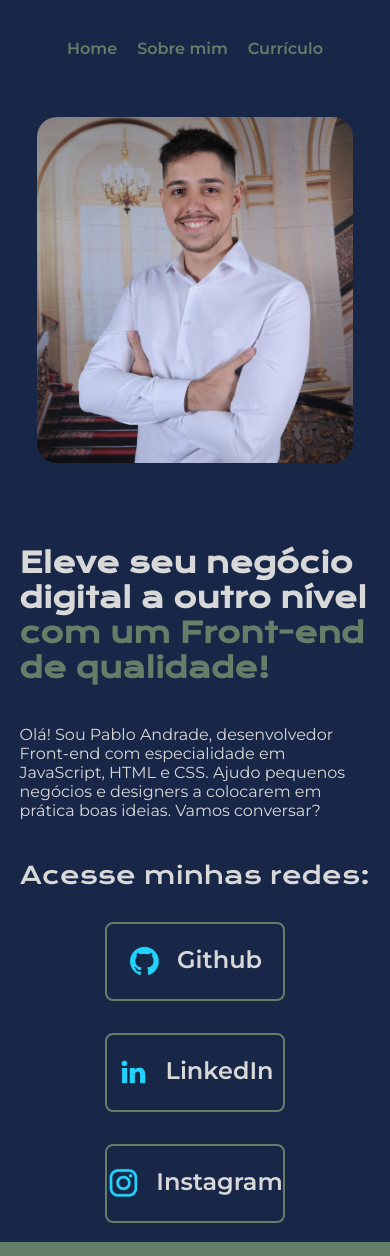
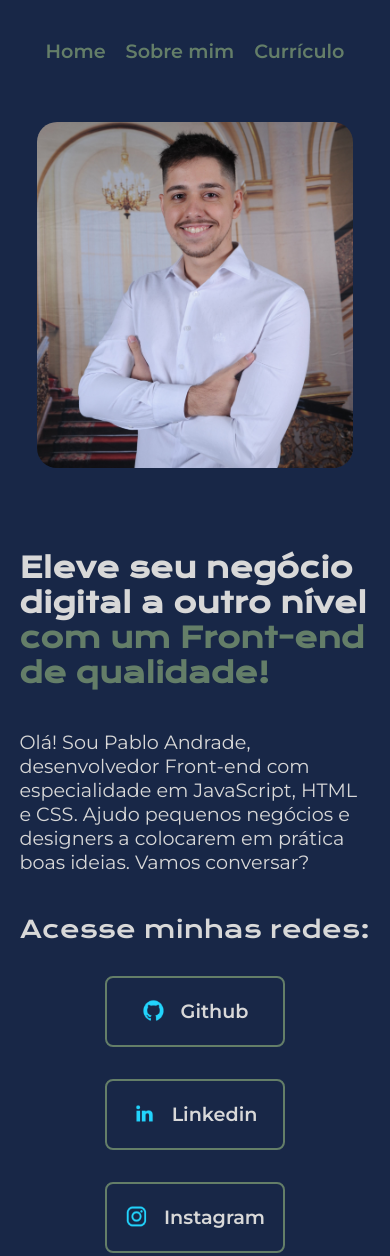
Before and after one commit to PabletsStep/portfolio, a plain HTML site: page index.html in a window 390 px wide. Shown: the top 1256 px of the page. Drawn offline with nearby package versions, Linux system fonts and the light colour scheme.

Commit message:
finalizando projeto

```diff
--- a/index.html
+++ b/index.html
@@ -25,15 +25,15 @@
                 <div class="apresentacao__links">
                     <h2 class="apresentacao__links__subtitulo">Acesse minhas redes:</h2>
                     <a class="apresentacao__links__navegacao" href="https://github.com/pabletsstep" target="_blank">
-                    <img src="./assets/github.png">
+                    <img class="apresentacao__links__navegacao__icone" src="./assets/github.png">
                         Github
                     </a>
                     <a class="apresentacao__links__navegacao" href="https://www.linkedin.com/in/pablo-andrade-81576515a/" target="_blank">
-                        <img src="./assets/linkedin.png">
-                        LinkedIn
+                        <img class="apresentacao__links__navegacao__icone" src="./assets/linkedin.png">
+                        Linkedin
                     </a>
                     <a class="apresentacao__links__navegacao" href="https://instagram.com/pablo.coder" target="_blank">
-                        <img src="./assets/instagram.png">
+                        <img class="apresentacao__links__navegacao__icone"class="apresentacao__links__navegacao__icone" src="./assets/instagram.png">
                         Instagram
                     </a>
                 </div>
--- a/styles/style.css
+++ b/styles/style.css
@@ -139,7 +139,7 @@ body {
     }
 
     .cabecalho__menu__link {
-        font-size: 1rem;
+        font-size: 1.2rem;
     }
 
     .apresentacao {
@@ -156,7 +156,7 @@ body {
         font-size: 1.25rem;
     }
     .apresentacao__conteudo__subtitulo {
-        font-size: 1rem;
+        font-size: 1.2rem;
     }
 
     .apresentacao__conteudo {
@@ -164,7 +164,16 @@ body {
     }
 
     .apresentacao__conteudo__texto {
-        font-size: 1rem;
+        font-size: 1.2rem;
+    }
+
+    .apresentacao__links__navegacao {
+        font-size: 1.2rem
+    }
+
+    .apresentacao__links__navegacao__icone {
+        width: 23px;
+        height: 23px;
     }
 
     .apresentacao__imagem {
@@ -173,6 +182,6 @@ body {
 
     .rodape__texto {
         width: auto;
-        font-size: 1rem;
+        font-size: 1.2rem;
     }
 }
```
